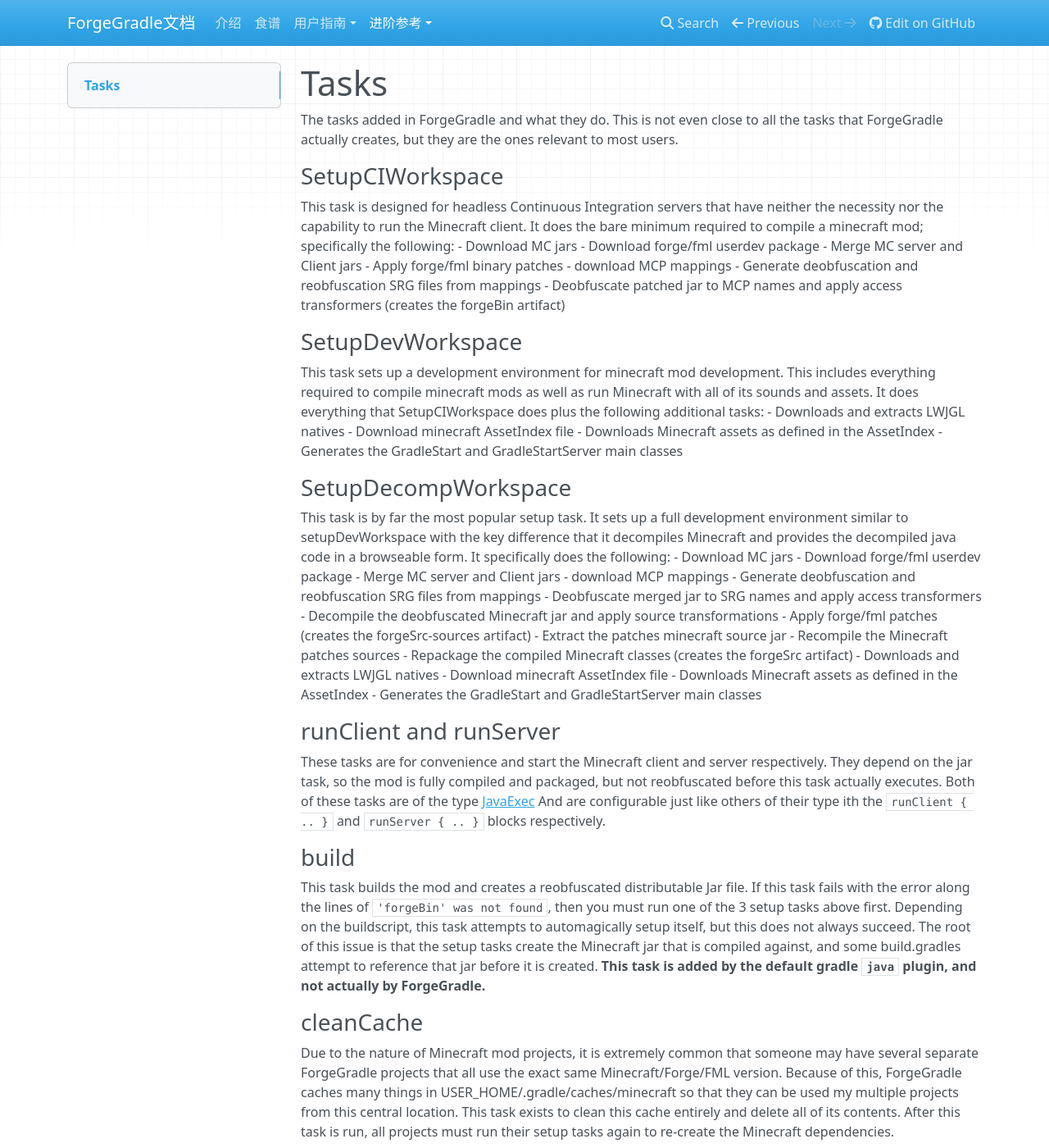
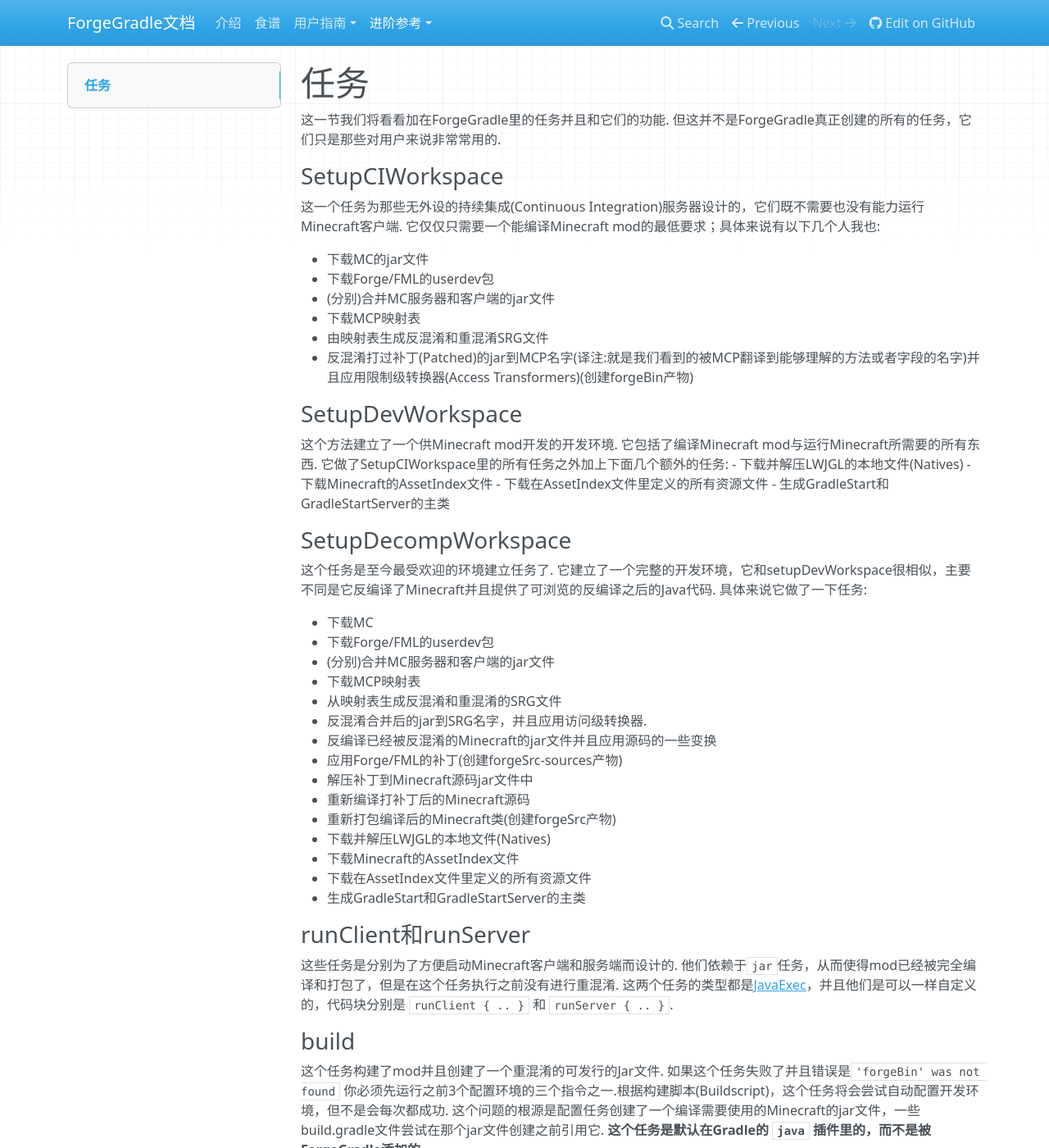
Before and after one commit to Krasjet/ForgeGradle-Documentation-CN, an MkDocs documentation site: the page built from docs/reference/tasks.md, in a window 1280 px wide and 1400 px high. Shown: the whole window at 82% size. Built offline with MkDocs 1.6.1, drawn with Linux system fonts in a browser that asks for light colours; nearby versions of some CDN libraries; old or Windows-style settings are respelled for this version of MkDocs; some of the changed text lies outside the part shown.

Commit message:
Update tasks.md

```diff
--- a/docs/reference/tasks.md
+++ b/docs/reference/tasks.md
@@ -1,49 +1,59 @@
-#Tasks
-The tasks added in ForgeGradle and what they do. This is not even close to all the tasks that ForgeGradle actually creates, but they are the ones relevant to most users.
+# 任务
+
+这一节我们将看看加在ForgeGradle里的任务并且和它们的功能. 但这并不是ForgeGradle真正创建的所有的任务，它们只是那些对用户来说非常常用的.
 
 ### SetupCIWorkspace
-This task is designed for headless Continuous Integration servers that have neither the necessity nor the capability to run the Minecraft client. It does the bare minimum required to compile a minecraft mod; specifically the following:
- - Download MC jars
- - Download forge/fml userdev package
- - Merge MC server and Client jars
- - Apply forge/fml binary patches
- - download MCP mappings
- - Generate deobfuscation and reobfuscation SRG files from mappings
- - Deobfuscate patched jar to MCP names and apply access transformers  (creates the forgeBin artifact)
+
+这一个任务为那些无外设的持续集成(Continuous Integration)服务器设计的，它们既不需要也没有能力运行Minecraft客户端. 它仅仅只需要一个能编译Minecraft mod的最低要求；具体来说有以下几个人我也:
+
+ - 下载MC的jar文件
+ - 下载Forge/FML的userdev包
+ - (分别)合并MC服务器和客户端的jar文件
+ - 下载MCP映射表
+ - 由映射表生成反混淆和重混淆SRG文件
+ - 反混淆打过补丁(Patched)的jar到MCP名字(译注:就是我们看到的被MCP翻译到能够理解的方法或者字段的名字)并且应用限制级转换器(Access Transformers)(创建forgeBin产物)
 
 ### SetupDevWorkspace
-This task sets up a development environment for minecraft mod development. This includes everything required to compile minecraft mods as well as run Minecraft with all of its sounds and assets. It does everything that SetupCIWorkspace does plus the following additional tasks:
- - Downloads and extracts LWJGL natives
- - Download minecraft AssetIndex file
- - Downloads Minecraft assets as defined in the AssetIndex
- - Generates the GradleStart and GradleStartServer main classes
+
+这个方法建立了一个供Minecraft mod开发的开发环境. 它包括了编译Minecraft mod与运行Minecraft所需要的所有东西. 它做了SetupCIWorkspace里的所有任务之外加上下面几个额外的任务:
+ - 下载并解压LWJGL的本地文件(Natives)
+ - 下载Minecraft的AssetIndex文件
+ - 下载在AssetIndex文件里定义的所有资源文件
+ - 生成GradleStart和GradleStartServer的主类
+
 
 ### SetupDecompWorkspace
-This task is by far the most popular setup task. It sets up a full development environment similar to setupDevWorkspace with the key difference that it decompiles Minecraft and provides the decompiled java code in a browseable form. It specifically does the following:
-- Download MC jars
-- Download forge/fml userdev package
-- Merge MC server and Client jars
-- download MCP mappings
-- Generate deobfuscation and reobfuscation SRG files from mappings
-- Deobfuscate merged jar to SRG names and apply access transformers
-- Decompile the deobfuscated Minecraft jar and apply source transformations
-- Apply forge/fml patches (creates the forgeSrc-sources artifact)
-- Extract the patches minecraft source jar
-- Recompile the Minecraft patches sources
-- Repackage the compiled Minecraft classes (creates the forgeSrc artifact)
-- Downloads and extracts LWJGL natives
-- Download minecraft AssetIndex file
-- Downloads Minecraft assets as defined in the AssetIndex
-- Generates the GradleStart and GradleStartServer main classes
 
-### runClient and runServer
-These tasks are for convenience and start the Minecraft client and server respectively. They depend on the jar task, so the mod is fully compiled and packaged, but not reobfuscated before this task actually executes. Both of these tasks are of the type [JavaExec](https://gradle.org/docs/current/dsl/org.gradle.api.tasks.JavaExec.html) And are configurable just like others of their type ith the `runClient { .. }` and `runServer { .. }` blocks respectively.
+这个任务是至今最受欢迎的环境建立任务了. 它建立了一个完整的开发环境，它和setupDevWorkspace很相似，主要不同是它反编译了Minecraft并且提供了可浏览的反编译之后的Java代码. 具体来说它做了一下任务:
+
+- 下载MC
+- 下载Forge/FML的userdev包
+- (分别)合并MC服务器和客户端的jar文件
+- 下载MCP映射表
+- 从映射表生成反混淆和重混淆的SRG文件
+- 反混淆合并后的jar到SRG名字，并且应用访问级转换器.
+- 反编译已经被反混淆的Minecraft的jar文件并且应用源码的一些变换
+- 应用Forge/FML的补丁(创建forgeSrc-sources产物)
+- 解压补丁到Minecraft源码jar文件中
+- 重新编译打补丁后的Minecraft源码
+- 重新打包编译后的Minecraft类(创建forgeSrc产物)
+- 下载并解压LWJGL的本地文件(Natives)
+- 下载Minecraft的AssetIndex文件
+- 下载在AssetIndex文件里定义的所有资源文件
+- 生成GradleStart和GradleStartServer的主类
+
+### runClient和runServer
+
+这些任务是分别为了方便启动Minecraft客户端和服务端而设计的. 他们依赖于`jar`任务，从而使得mod已经被完全编译和打包了，但是在这个任务执行之前没有进行重混淆. 这两个任务的类型都是[JavaExec](https://gradle.org/docs/current/dsl/org.gradle.api.tasks.JavaExec.html)，并且他们是可以一样自定义的，代码块分别是 `runClient { .. }` 和 `runServer { .. }`.
 
 ### build
-This task builds the mod and creates a reobfuscated distributable Jar file. If this task fails with the error along the lines of `'forgeBin' was not found`, then you must run one of the 3 setup tasks above first. Depending on the buildscript, this task attempts to automagically setup itself, but this does not always succeed. The root of this issue is that the setup tasks create the Minecraft jar that is compiled against, and some build.gradles attempt to reference that jar before it is created. **This task is added by the default gradle `java` plugin, and not actually by ForgeGradle.**
+
+这个任务构建了mod并且创建了一个重混淆的可发行的Jar文件. 如果这个任务失败了并且错误是`'forgeBin' was not found` 你必须先运行之前3个配置环境的三个指令之一.根据构建脚本(Buildscript)，这个任务将会尝试自动配置开发环境，但不是会每次都成功. 这个问题的根源是配置任务创建了一个编译需要使用的Minecraft的jar文件，一些build.gradle文件尝试在那个jar文件创建之前引用它. **这个任务是默认在Gradle的 `java` 插件里的，而不是被ForgeGradle添加的.**
 
 ### cleanCache
-Due to the nature of Minecraft mod projects, it is extremely common that someone may have several separate ForgeGradle projects that all use the exact same Minecraft/Forge/FML version. Because of this, ForgeGradle caches many things in USER_HOME/.gradle/caches/minecraft  so that they can be used my multiple projects from this central location. This task exists to clean this cache entirely and delete all of its contents. After this task is run, all projects must run their setup tasks again to re-create the Minecraft dependencies.
+
+因为Minecraft mod工程的性质，很常见的会有某些人拥有不同的ForgeGradle工程，并且都使用一样的Minecraft/Forge/FML版本. 因为这个ForgeGradle在USER_HOME/.gradle/caches/minecraft里缓存了许多东西，从而使得它们可以被多个工程使用. 这个任务完整地清理了缓存并删除了文件夹里所有的内容. 在这个任务运行之后，所有的工程(译注:不论什么版本)都必须重新重新运行配置任务来重新创建Minecraft的依赖.
 
 ### reobf
-This task reobfuscates the compiled and packaged mod so that it can be installed into an obfuscated Production Minecraft environment. BY default, this task is depended upon by the `build` task, and depends on the Jar task. This is one of the few tasks added by ForgeGradle that is meant to be configured by end users. Further information for this task is documented here. **TODO: link seperate page**
+
+这个任务重混淆了已经编译的和打包的mod从而使得它能够被安装到混淆之后的Minecraft环境(译注:也就是Forge运行的环境). 默认情况下，这个任务是被 `build` 任务所依赖的，并且依赖于其它的Jar任务. 这是ForgeGradle想让最终用户设置得很少的任务之一. 这个任务的更多信息可以在这里找到.(未完成)
```
Also changed, not shown: docs/cookbook.md (+1 -1 lines).
